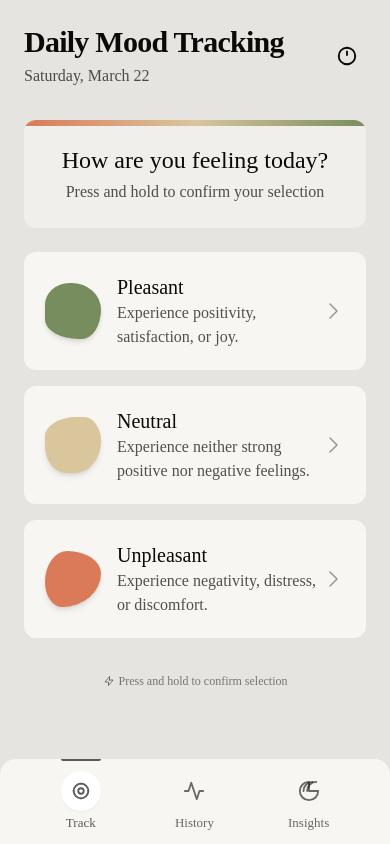
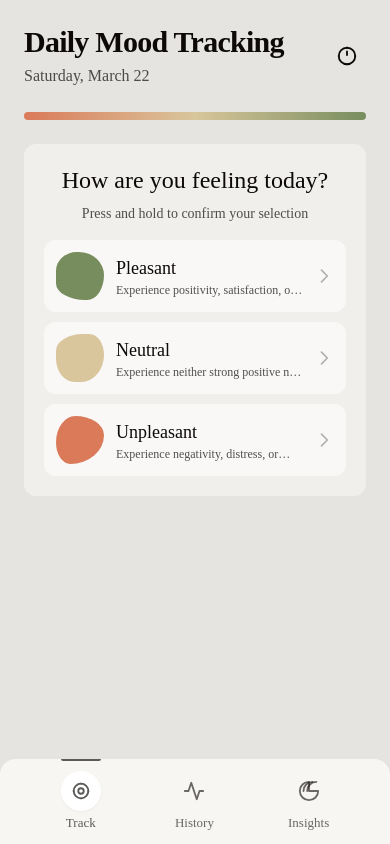
Before and after one commit to arielmathov23/inzendia, a Next.js app: page /mood-tracking in a window 390 px wide. Built offline with nearby package versions, Linux system fonts and the light colour scheme.

Commit message:
Fix mobile layout to prevent scrolling and improve navbar positioning

```diff
--- a/src/components/DailyMoodTracking.jsx
+++ b/src/components/DailyMoodTracking.jsx
@@ -535,12 +535,12 @@ const DailyMoodTracking = () => {
   }
 
   return (
-    <div className="flex flex-col items-center justify-start min-h-screen p-6 pb-20" style={{ backgroundColor: '#E5E4E0' }}>
+    <div className="flex flex-col items-center justify-start min-h-screen p-6 pb-24" style={{ backgroundColor: '#E5E4E0' }}>
       {/* Custom animations */}
       <style dangerouslySetInnerHTML={{ __html: customStyles }} />
 
       <div className="w-full max-w-md">
-        <header className="mb-8 flex justify-between items-center">
+        <header className="mb-6 flex justify-between items-center">
           <div>
             <h1 className="text-3xl font-semibold tracking-tight text-[#0C0907] font-cooper">Daily Mood Tracking</h1>
             <p className="text-base text-[#0C0907]/70 mt-1">{formatDate()}</p>
@@ -757,107 +757,77 @@ const DailyMoodTracking = () => {
               </div>
             ) : (
               <div className="space-y-6">
-                <div className="rounded-xl p-6 text-center relative overflow-hidden" style={{ backgroundColor: '#F0EFEB' }}>
-                  <div className="absolute top-0 left-0 right-0 h-1.5 bg-gradient-to-r from-[#DA7A59] via-[#D9C69C] to-[#778D5E]"></div>
-                  <h2 className="text-2xl font-medium text-[#0C0907] mb-1 font-cooper">How are you feeling today?</h2>
-                  <p className="text-base text-[#0C0907]/70">Press and hold to confirm your selection</p>
+                {/* Selection UI for submitting mood */}
+                {!submittedToday && !loading && (
+                  <>
+                    <div className="mb-4 mt-1 w-full">
+                      <div
+                        className="w-full h-2 rounded-full overflow-hidden"
+                        style={{
+                          background: 'linear-gradient(to right, #DA7A59, #D9C69C, #778D5E)'
+                        }}
+                      ></div>
                     </div>
 
-                <div className="grid grid-cols-1 gap-4">
-                  {moods.map((mood) => (
+                    <div className="bg-[#F0EFEB] rounded-xl p-5 mb-4 w-full">
+                      <h2 className="text-2xl font-medium text-center mb-2 font-cooper">How are you feeling today?</h2>
+                      <p className="text-center text-[#0C0907]/70 mb-4 text-sm">Press and hold to confirm your selection</p>
+
+                      <div className="space-y-2.5">
+                        {moods.map(mood => (
                           <div
                             key={mood.value}
-                      className={`relative rounded-xl overflow-hidden ${activeSelection?.value === mood.value ? 'ring-2 ring-offset-2' : 'border border-transparent'}`}
-                      style={{
-                        ringColor: mood.color,
-                        backgroundColor: activeSelection?.value === mood.value ? `${mood.color}15` : '#F7F6F3'
-                      }}
+                            className={`${
+                              activeSelection?.value === mood.value
+                              ? 'bg-white shadow-lg'
+                              : 'bg-white/60 hover:bg-white/80'
+                            } rounded-xl p-3 flex items-center transition-all cursor-pointer relative overflow-hidden`}
+                            onMouseDown={() => startHoldConfirmation(mood)}
+                            onTouchStart={() => startHoldConfirmation(mood)}
+                            onMouseUp={cancelHoldConfirmation}
+                            onTouchEnd={cancelHoldConfirmation}
+                            onMouseLeave={cancelHoldConfirmation}
                           >
-                      {/* Progress bar for hold confirmation */}
+                            {/* Progress indicator */}
                             {activeSelection?.value === mood.value && (
                               <div
-                          className="absolute bottom-0 left-0 h-1 transition-all ease-out"
+                                className="absolute bottom-0 left-0 h-1 bg-[#5A5A58]"
                                 style={{
                                   width: `${confirmProgress}%`,
-                            backgroundColor: mood.color,
-                            zIndex: 5,
+                                  transition: 'width 0.05s linear'
                                 }}
                               ></div>
                             )}
 
-                      {/* Ripple background animation */}
-                      {activeSelection?.value === mood.value && (
-                        <div className="absolute inset-0 overflow-hidden">
-                          <div className="absolute w-full h-full animate-ripple" style={{
-                            backgroundColor: mood.color,
-                            opacity: 0.05,
-                            borderRadius: '50%',
-                            transformOrigin: 'center',
-                          }}></div>
+                            {/* Blob */}
+                            <div
+                              className={`w-12 h-12 mr-3 ${
+                                mood.value === 3
+                                ? 'irregular-blob-high'
+                                : mood.value === 2
+                                ? 'irregular-blob-neutral'
+                                : 'irregular-blob-low'
+                              }`}
+                              style={{ backgroundColor: mood.color }}
+                            ></div>
+
+                            {/* Label and description */}
+                            <div className="flex flex-col flex-1">
+                              <span className="text-lg font-medium font-cooper">{mood.label}</span>
+                              <span className="text-[#0C0907]/70 text-xs line-clamp-1">{mood.description}</span>
                             </div>
-                      )}
 
-                      <button
-                        className="w-full p-5 flex items-center relative z-10 transition-all"
-                        onMouseDown={() => startHoldConfirmation(mood)}
-                        onTouchStart={() => startHoldConfirmation(mood)}
-                        onMouseUp={cancelHoldConfirmation}
-                        onMouseLeave={cancelHoldConfirmation}
-                        onTouchEnd={cancelHoldConfirmation}
-                        onTouchCancel={cancelHoldConfirmation}
-                      >
-                        <div
-                          className={`w-14 h-14 mr-4 transition-all duration-300 flex items-center justify-center shadow-md relative ${mood.value === 3 ? 'irregular-blob-high' : mood.value === 2 ? 'irregular-blob-neutral' : 'irregular-blob-low'} ${activeSelection?.value === mood.value ? 'scale-110' : 'scale-100'}`}
-                          style={{ backgroundColor: mood.color }}
-                        >
-                          {/* Pulse animation */}
-                          {activeSelection?.value === mood.value && (
-                            <div className={`absolute inset-0 animate-ping ${mood.value === 3 ? 'irregular-blob-high' : mood.value === 2 ? 'irregular-blob-neutral' : 'irregular-blob-low'}`} style={{
-                              backgroundColor: mood.color,
-                              opacity: 0.3
-                            }}></div>
-                          )}
-
-                          {/* Check mark that appears during hold */}
-                          {activeSelection?.value === mood.value && confirmProgress > 50 && (
-                            <svg
-                              xmlns="http://www.w3.org/2000/svg"
-                              className="h-6 w-6 text-white animate-scale-in"
-                              fill="none"
-                              viewBox="0 0 24 24"
-                              stroke="currentColor"
-                            >
-                              <path strokeLinecap="round" strokeLinejoin="round" strokeWidth={2.5} d="M5 13l4 4L19 7" />
-                            </svg>
-                          )}
-                        </div>
-                        <div className="text-left flex-1">
-                          <span className="text-xl font-medium text-[#0C0907] block font-cooper">{mood.label}</span>
-                          <span className="text-base text-[#0C0907]/70 block">{mood.description}</span>
-                        </div>
-                        <div className="ml-auto">
-                          <svg
-                            className={`w-6 h-6 transition-all duration-300 ${activeSelection?.value === mood.value ? 'text-[#0C0907]/90 rotate-90' : 'text-[#0C0907]/40'}`}
-                            fill="none"
-                            viewBox="0 0 24 24"
-                            stroke="currentColor"
-                          >
-                            <path strokeLinecap="round" strokeLinejoin="round" strokeWidth={1.5} d="M9 5l7 7-7 7" />
+                            <div className="ml-2">
+                              <svg xmlns="http://www.w3.org/2000/svg" width="20" height="20" fill="none" viewBox="0 0 24 24" stroke="currentColor" className="text-[#0C0907]/30">
+                                <path strokeLinecap="round" strokeLinejoin="round" strokeWidth="2" d="M9 5l7 7-7 7"></path>
                               </svg>
                             </div>
-                      </button>
                           </div>
                         ))}
                       </div>
-
-                <div className="pt-2 text-center">
-                  <div className="inline-flex items-center justify-center space-x-1 text-xs text-[#0C0907]/50">
-                    <svg xmlns="http://www.w3.org/2000/svg" className="h-3 w-3" fill="none" viewBox="0 0 24 24" stroke="currentColor">
-                      <path strokeLinecap="round" strokeLinejoin="round" strokeWidth={2} d="M13 10V3L4 14h7v7l9-11h-7z" />
-                    </svg>
-                    <span>Press and hold to confirm selection</span>
                     </div>
-                </div>
+                  </>
+                )}
               </div>
             )}
           </div>
@@ -865,7 +835,7 @@ const DailyMoodTracking = () => {
       </div>
 
       {/* Updated bottom nav bar with improved design */}
-      <div className="fixed bottom-0 left-0 right-0 bg-[#F7F6F3] px-6 py-3 shadow-md rounded-t-2xl border-t border-[#E5E4E0]">
+      <div className="fixed bottom-0 left-0 right-0 bg-[#F7F6F3] px-6 py-3 shadow-md rounded-t-2xl border-t border-[#E5E4E0] z-50">
         <div className="flex justify-around max-w-md mx-auto">
           <Link
             href="/mood-tracking"
@@ -917,7 +887,7 @@ const DailyMoodTracking = () => {
 
       {/* Breathing Exercise Modal - IMPROVED DESIGN */}
       {showBreathingExercise && (
-        <div className="fixed inset-0 z-50 flex flex-col animate-fade-in overflow-hidden"
+        <div className="fixed inset-0 z-[60] flex flex-col animate-fade-in overflow-hidden"
           style={{ background: 'linear-gradient(145deg, #f7f6f3, #e6e5f0, #d4d3f2)' }}
         >
           {/* Enhanced decorative background elements */}
@@ -947,7 +917,7 @@ const DailyMoodTracking = () => {
           </div>
 
           {(completedExercise || (breathingRound === 4 && breathingStage === 0 && !isBreathingActive)) ? (
-            <div className="flex-1 flex flex-col items-center justify-center px-6 py-4 relative">
+            <div className="flex-1 flex flex-col items-center justify-center px-4 md:px-6 py-4 relative">
               <div className="animate-float-subtle mb-10">
                 <div className="relative mx-auto">
                   <div className="w-28 h-28 rounded-full bg-[#8A8BDE]/15 mx-auto flex items-center justify-center">
@@ -960,13 +930,13 @@ const DailyMoodTracking = () => {
                 </div>
               </div>
 
-              <div className="text-center mb-14 max-w-sm mx-auto">
-                <h3 className="text-4xl font-cooper text-[#8A8BDE] mb-6">Wonderful job!</h3>
-                <p className="text-xl text-[#0C0907]/80 mb-8 leading-relaxed">
+              <div className="text-center mb-10 max-w-sm mx-auto">
+                <h3 className="text-3xl md:text-4xl font-cooper text-[#8A8BDE] mb-6">Wonderful job!</h3>
+                <p className="text-lg text-[#0C0907]/80 mb-8 leading-relaxed">
                   You've completed your breathing exercise for today.
                 </p>
 
-                <div className="bg-[#8A8BDE]/15 rounded-2xl p-6 mb-10 shadow-sm">
+                <div className="bg-[#8A8BDE]/15 rounded-2xl p-5 mb-10 shadow-sm max-w-xs mx-auto">
                   <div className="flex items-start">
                     <div className="text-[#8A8BDE] mr-4 mt-1">
                       <svg width="24" height="24" viewBox="0 0 24 24" fill="none" stroke="currentColor" strokeWidth="2" strokeLinecap="round" strokeLinejoin="round">
@@ -992,16 +962,12 @@ const DailyMoodTracking = () => {
               </button>
             </div>
           ) : autoStartCountdown > 0 && !isBreathingActive ? (
-            <div className="flex-1 flex flex-col items-center justify-center px-6 py-4 relative">
-              <div className="text-center mb-6">
-                <h3 className="text-xl font-cooper text-[#8A8BDE] mb-3">Starting in</h3>
-              </div>
-
-              <div className="relative mb-10 animate-float-subtle">
-                <div className="w-32 h-32 rounded-full flex items-center justify-center mx-auto bg-white/60 backdrop-blur-sm border border-white/80 relative animate-pulse-gentle"
+            <div className="flex-1 flex flex-col items-center justify-center px-4 md:px-6 py-4 relative">
+              <div className="relative mb-8 animate-float-subtle">
+                <div className="w-28 h-28 md:w-32 md:h-32 rounded-full flex items-center justify-center mx-auto bg-white/60 backdrop-blur-sm border border-white/80 relative animate-pulse-gentle"
                   style={{ boxShadow: '0 10px 30px -5px rgba(138, 139, 222, 0.25)' }}
                 >
-                  <div className="text-8xl font-cooper text-[#8A8BDE]">
+                  <div className="text-7xl md:text-8xl font-cooper text-[#8A8BDE]">
                     {autoStartCountdown}
                   </div>
                   <div className="absolute inset-0 rounded-full border-4 border-[#8A8BDE]/30"></div>
@@ -1010,13 +976,13 @@ const DailyMoodTracking = () => {
               </div>
 
               <div className="text-center mb-6">
-                <p className="text-lg text-[#0C0907]/70 max-w-xs mx-auto">
+                <p className="text-base md:text-lg text-[#0C0907]/70 max-w-xs mx-auto">
                   Get ready to follow along with the breathing exercise
                 </p>
               </div>
             </div>
           ) : (
-            <div className="flex-1 flex flex-col items-center justify-center px-6 py-4 relative">
+            <div className="flex-1 flex flex-col items-center justify-center px-4 md:px-6 py-4 relative">
               <div className="text-center mb-14">
                 <h3 className="text-2xl text-[#8A8BDE] font-cooper mb-1">Round {breathingRound} of 4</h3>
                 <div className="flex space-x-3 justify-center mt-2">
@@ -1029,15 +995,15 @@ const DailyMoodTracking = () => {
                 </div>
               </div>
 
-              <div className="relative mb-20 animate-float-subtle">
+              <div className="relative mb-12 md:mb-20 animate-float-subtle">
                 <div className="absolute inset-0 rounded-full bg-[#8A8BDE]/20 animate-pulse-gentle"></div>
                 <div
-                  className={`w-56 h-56 rounded-full flex items-center justify-center mx-auto bg-white/60 backdrop-blur-sm border border-white/80 relative ${getBreathingAnimationClass()}`}
+                  className={`w-44 h-44 md:w-56 md:h-56 rounded-full flex items-center justify-center mx-auto bg-white/60 backdrop-blur-sm border border-white/80 relative ${getBreathingAnimationClass()}`}
                   style={{
                     boxShadow: '0 10px 30px -5px rgba(138, 139, 222, 0.25)',
                   }}
                 >
-                  <div className={`text-6xl font-cooper transition-all duration-300 ${isBreathingActive ? 'animate-color-shift' : 'text-[#8A8BDE]'}`}>
+                  <div className={`text-5xl md:text-6xl font-cooper transition-all duration-300 ${isBreathingActive ? 'animate-color-shift' : 'text-[#8A8BDE]'}`}>
                     {isBreathingActive ? breathingTimer : "4"}
                   </div>
                   <div className="absolute inset-0 rounded-full border-4 border-[#8A8BDE]/30"></div>
```
Lines whose indentation alone changed are shown as unchanged.
